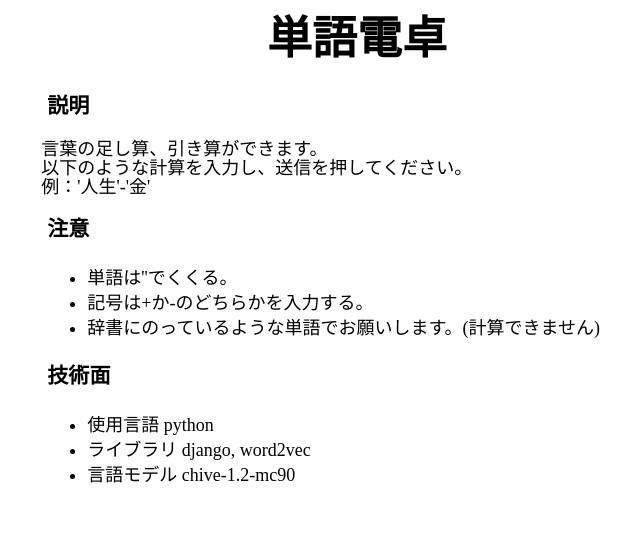
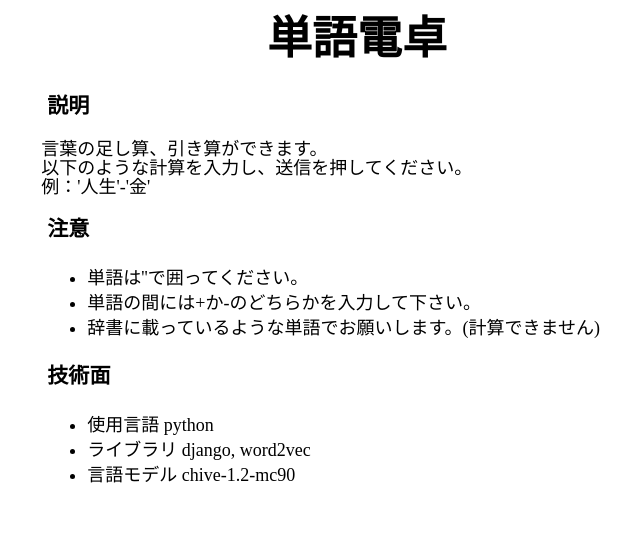
Before and after one commit to tetra-mix/mathlang, a Django app: page / in a window 1280 px wide. Shown: the top 535 px of the page, without its empty margins (283-923 px from the left). Run offline with Django 3.2, Linux system fonts and the light colour scheme.

Commit message:
commit repair

```diff
--- a/mathlang/templates/mathlang/index.html
+++ b/mathlang/templates/mathlang/index.html
@@ -26,9 +26,9 @@
             <p>例：'人生'-'金'</p>
             <h3>注意</h3>
             <ul>
-                <li>単語は''でくくる。</li>
-                <li>記号は+か-のどちらかを入力する。</li>
-                <li>辞書にのっているような単語でお願いします。(計算できません)</li>
+                <li>単語は''で囲ってください。</li>
+                <li>単語の間には+か-のどちらかを入力して下さい。</li>
+                <li>辞書に載っているような単語でお願いします。(計算できません)</li>
             </ul>
             <h3>技術面</h3>
             <ul>
--- a/static/js/script.js
+++ b/static/js/script.js
@@ -16,6 +16,8 @@ function clickBtn() {
       },
       error: function(xhr, status, error) {
         console.log("error")
+        document.getElementById("output").innerHTML = error;
+        load.addClass("display-none");
       }
     })
     .done(function(data) {
```
Also changed, not shown: README.md (added), 2 other files.
